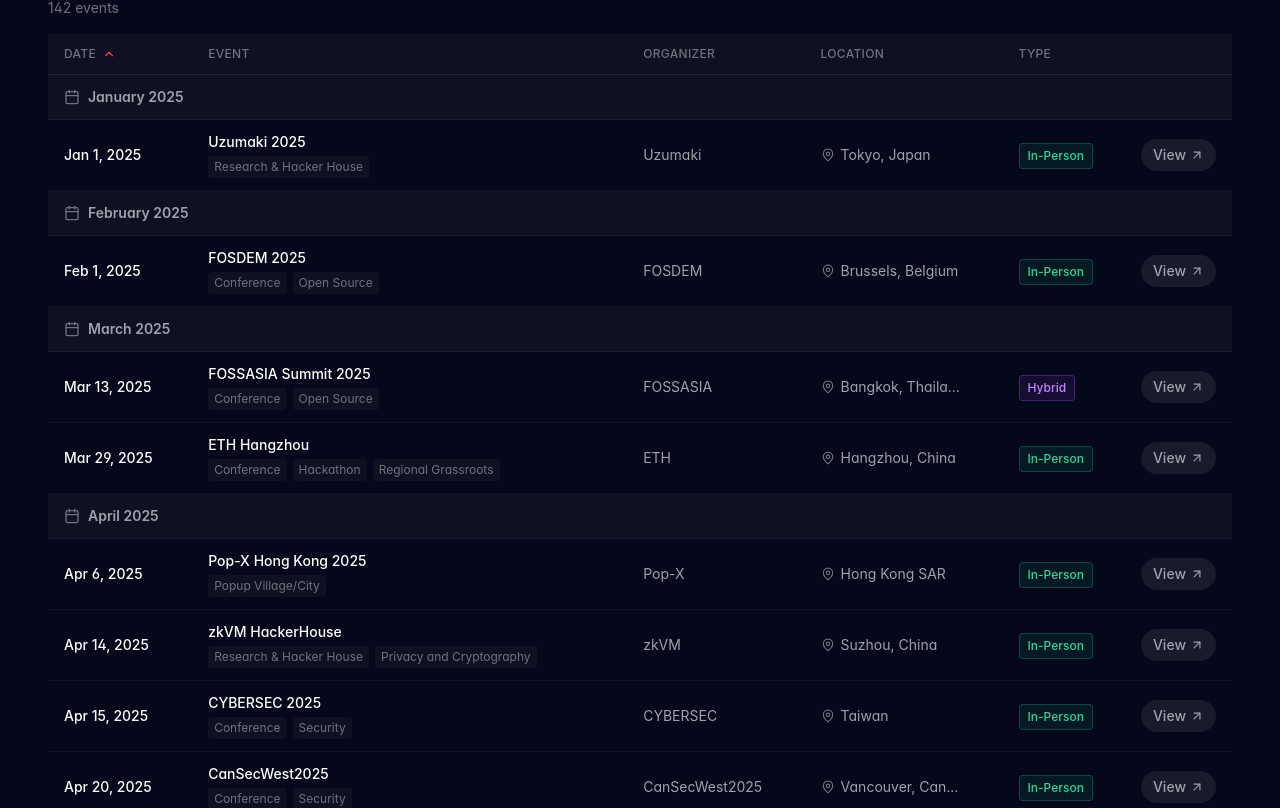
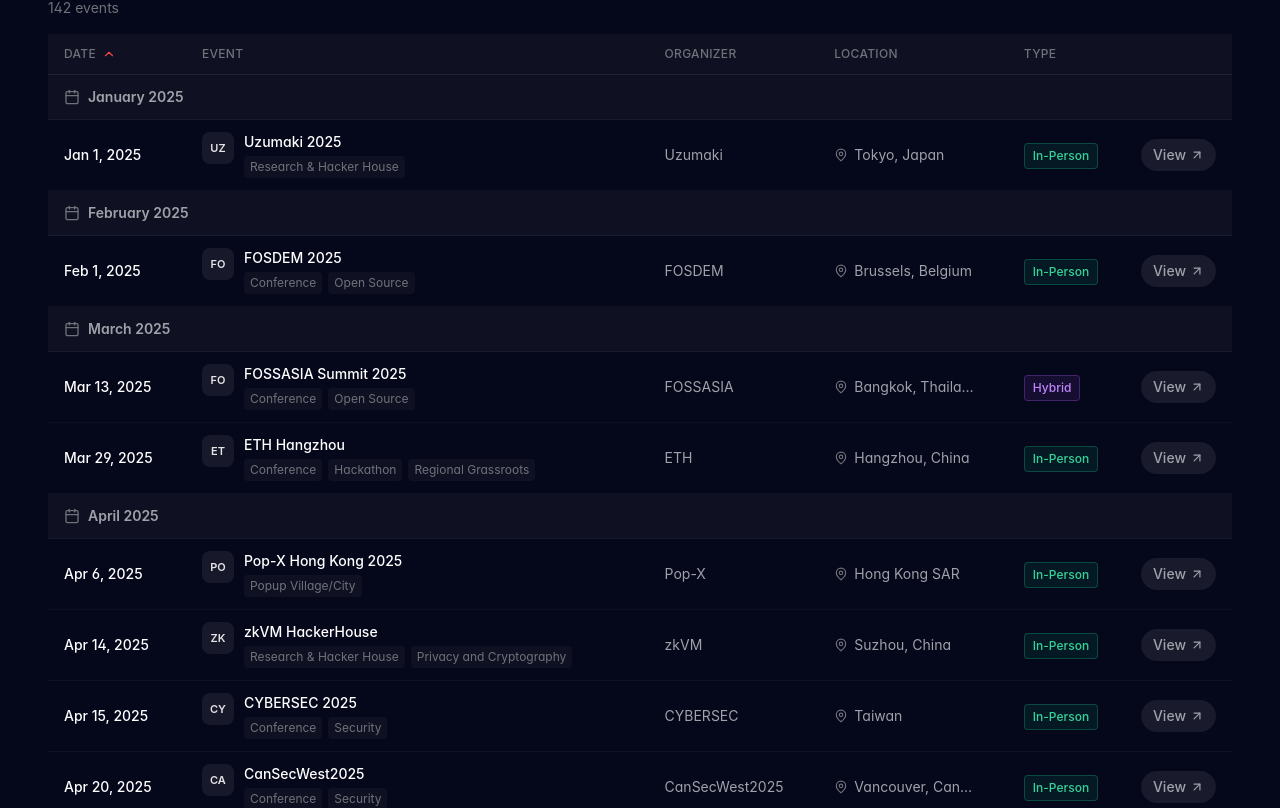
Before and after one commit to fractaldrafts/ethstars, a Next.js app: page /events in a window 1280 px wide. Shown: the part 780-1588 px from the top of the page. Built offline with nearby package versions, Linux system fonts and the light colour scheme; a web font is replaced by a local one.

Commit message:
Show organizer logo (or initials) beside event title

```diff
--- a/components/EventsTable.tsx
+++ b/components/EventsTable.tsx
@@ -357,6 +357,7 @@
   }
 
   const config = locationTypeConfig[event.locationType]
+  const organizerInitials = event.organizer.slice(0, 2).toUpperCase()
 
   return (
     <tr className="hover:bg-[rgba(245,245,245,0.024)] transition-colors group">
@@ -376,7 +377,20 @@
 
       {/* Event Title */}
       <td className="py-3 px-4">
-        <div>
+        <div className="flex items-start gap-2.5">
+          <div className="w-8 h-8 rounded-lg bg-[rgba(245,245,245,0.08)] overflow-hidden flex-shrink-0 flex items-center justify-center text-[11px] font-semibold text-zinc-200">
+            {event.organizerLogo ? (
+              <img
+                src={event.organizerLogo}
+                alt={event.organizer}
+                className="w-full h-full object-cover"
+                loading="lazy"
+              />
+            ) : (
+              organizerInitials
+            )}
+          </div>
+          <div className="min-w-0">
             <a
               href={event.eventUrl || '#'}
               className="text-sm text-white font-medium group-hover:text-red-400 transition-colors block"
@@ -397,6 +411,7 @@
                 ))}
               </div>
             )}
+          </div>
         </div>
       </td>
 
```
Lines whose indentation alone changed are shown as unchanged.
